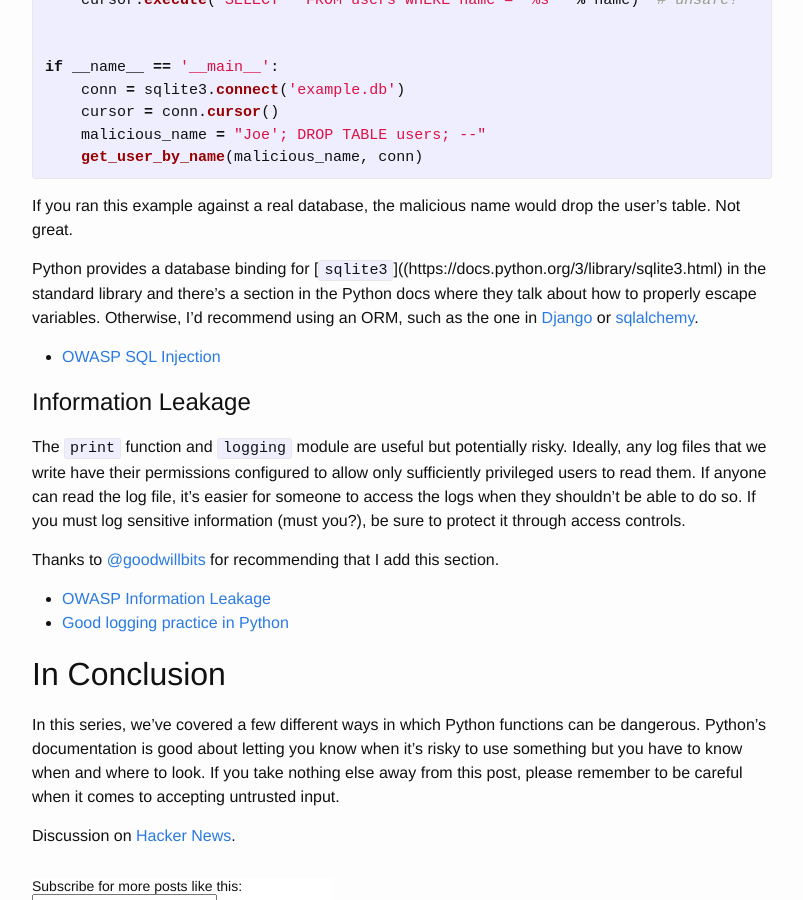
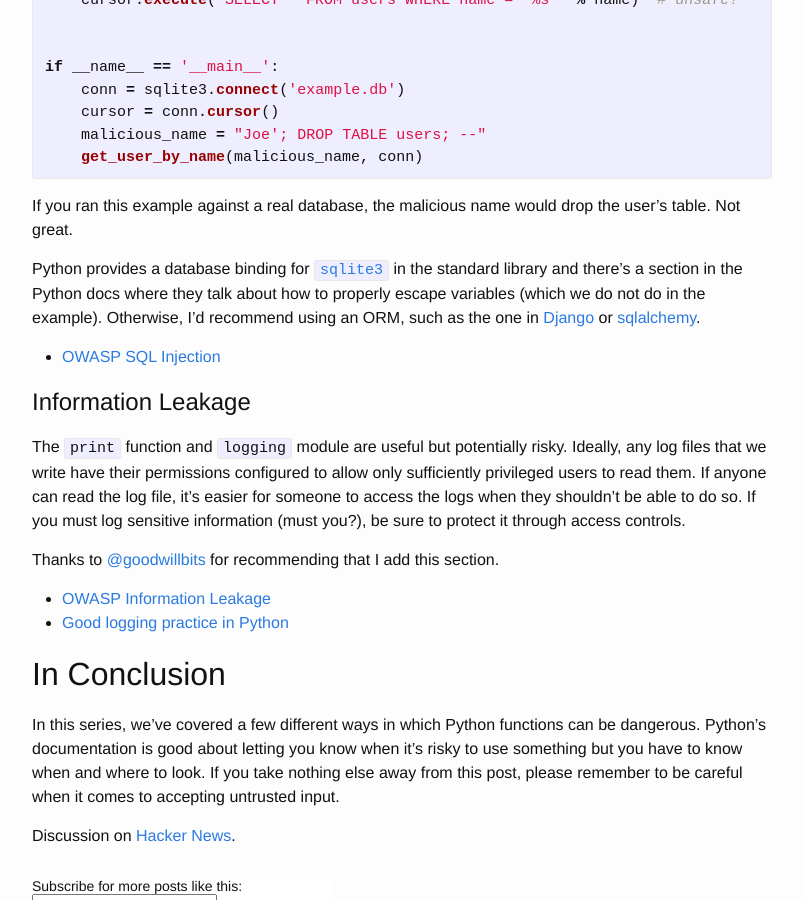
Before and after one commit to kevinlondon/kevinlondon.github.io, a Jekyll site: the page built from _posts/2015-08-15-dangerous-python-functions-pt2.md, in a window 1280 px wide and 900 px high, scrolled down 3824 px. Shown: the whole window, without its empty margins (238-1041 px from the left). Built offline with Jekyll 4.4.1, drawn with Linux system fonts in a browser that asks for light colours; comment, search, counter and statistics services are not loaded.

Commit message:
Update 2015-08-15-dangerous-python-functions-pt2.md

```diff
--- a/_posts/2015-08-15-dangerous-python-functions-pt2.md
+++ b/_posts/2015-08-15-dangerous-python-functions-pt2.md
@@ -228,9 +228,10 @@ If you ran this example against a real database, the malicious name would drop
 the user's table. Not great.
 
 Python provides a database binding for
-[`sqlite3`]((https://docs.python.org/3/library/sqlite3.html) in the standard
+[`sqlite3`](https://docs.python.org/3/library/sqlite3.html) in the standard
 library and there's a section in the Python docs where they talk about how to
-properly escape variables. Otherwise, I'd recommend using an ORM, such as the
+properly escape variables (which we do not do in the example).
+Otherwise, I'd recommend using an ORM, such as the
 one in [Django](https://www.djangoproject.com/) or
 [sqlalchemy](http://www.sqlalchemy.org/).
 
```
